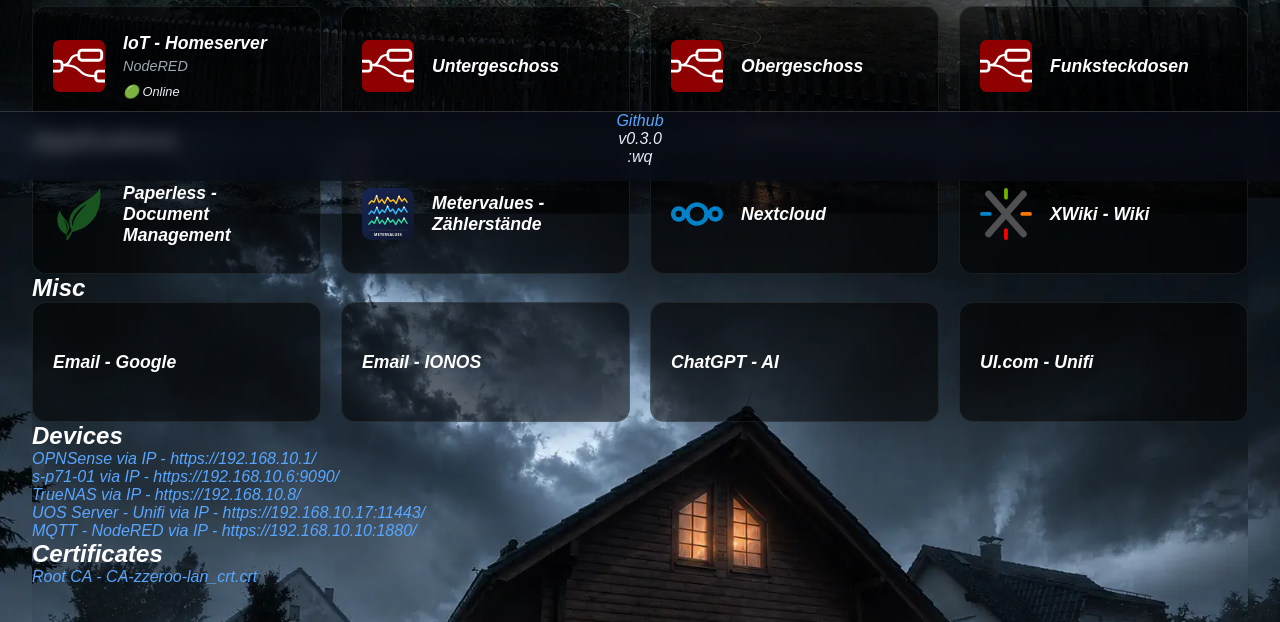
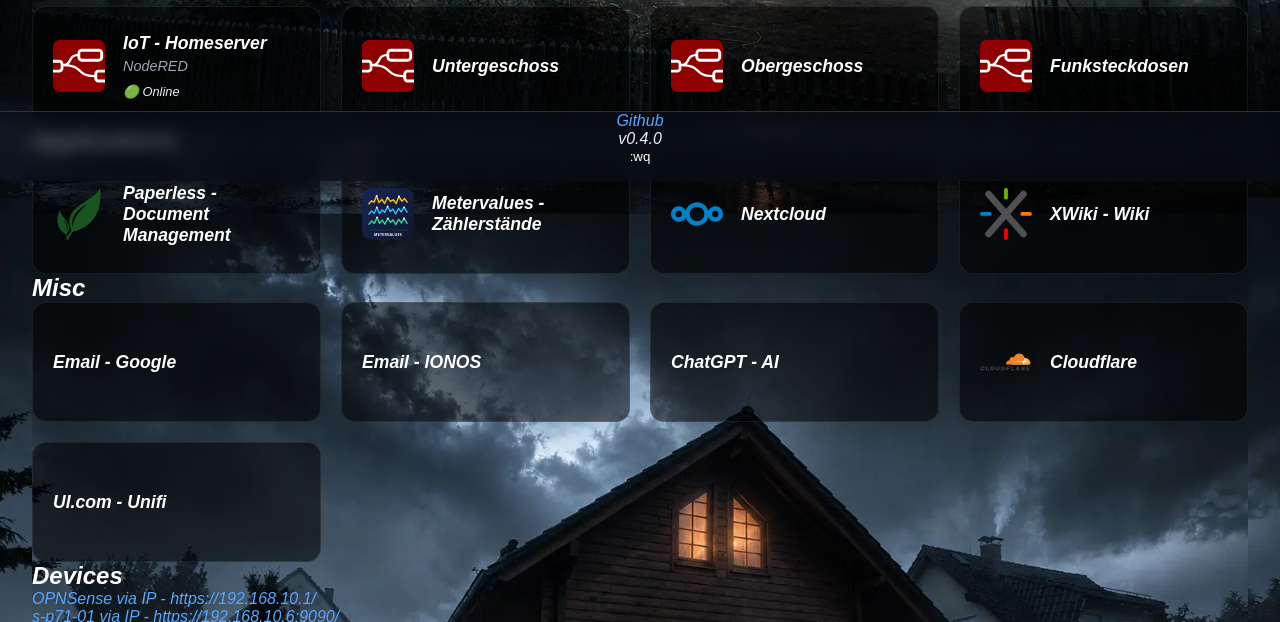
Before and after one commit to zzeroo/homebase-dashboard, a plain HTML site: page index.html in a window 1280 px wide. Shown: the part 619-1241 px from the top of the page. Drawn offline with Linux system fonts and the light colour scheme.

Commit message:
Hide effect and Cloudflare link/ logo
Add: Hide effect
Add: Cloudflare link and logo

```diff
--- a/index.html
+++ b/index.html
@@ -27,7 +27,7 @@
                 <div><i>... Home, sweet home!</i></div>
             </header>
 
-            <main>
+            <main id="box" class="box">
                 <section>
                     <h2>Infrastructure</h2>
                     <div class="grid">
@@ -186,6 +186,11 @@
                             <div class="title">ChatGPT - AI</div>
                         </a>
 
+                        <a class="card" href="https://dash.cloudflare.com/" target="_blank" rel="noopener noreferrer">
+                            <img class="card-icon" src="/images/icons/cloudflare.svg" alt="" />
+                            <div class="title">Cloudflare</div>
+                        </a>
+
                         <a class="card" href="https://ui.com/" target="_blank" rel="noopener noreferrer">
                             <div class="title">UI.com - Unifi</div>
                         </a>
@@ -233,8 +238,8 @@
 
             <footer class="gray">
                 <div><a href="https://github.com/zzeroo/homebase-dashboard">Github</a></div>
-                <div>v0.3.0</div>
-            		  :wq
+                <div>v0.4.0</div>
+            		  <button id="toggleBtn">:wq</button>
             </footer>
 
         </div>
@@ -266,6 +271,13 @@
             });
 
         });
+
+        const btn = document.getElementById('toggleBtn');
+        const box = document.getElementById('box');
+
+        btn.addEventListener('click', () => {
+          box.classList.toggle('is-visible');
+        });
         </script>
     </body>
 </html>
--- a/style.css
+++ b/style.css
@@ -192,3 +192,29 @@ main {
     margin-top: 10px;
     font-size: 0.8rem;
 }
+
+
+.box {
+  display: block;
+  opacity: 1;
+  /* allow-discrete delays display: none until the opacity fade finishes */
+  transition: opacity 0.3s ease, display 0.3s allow-discrete;
+}
+
+.box.is-visible {
+  display: none;
+  opacity: 0;
+}
+
+/* Defines the starting state right as display changes from none to block */
+@starting-style {
+  .box.is-visible {
+    opacity: 1;
+  }
+}
+
+#toggleBtn {
+    background: none;
+    border: none;
+    color: white;
+}
```
Also changed, not shown: images/icons/cloudflare.svg (added), 1 other file.
